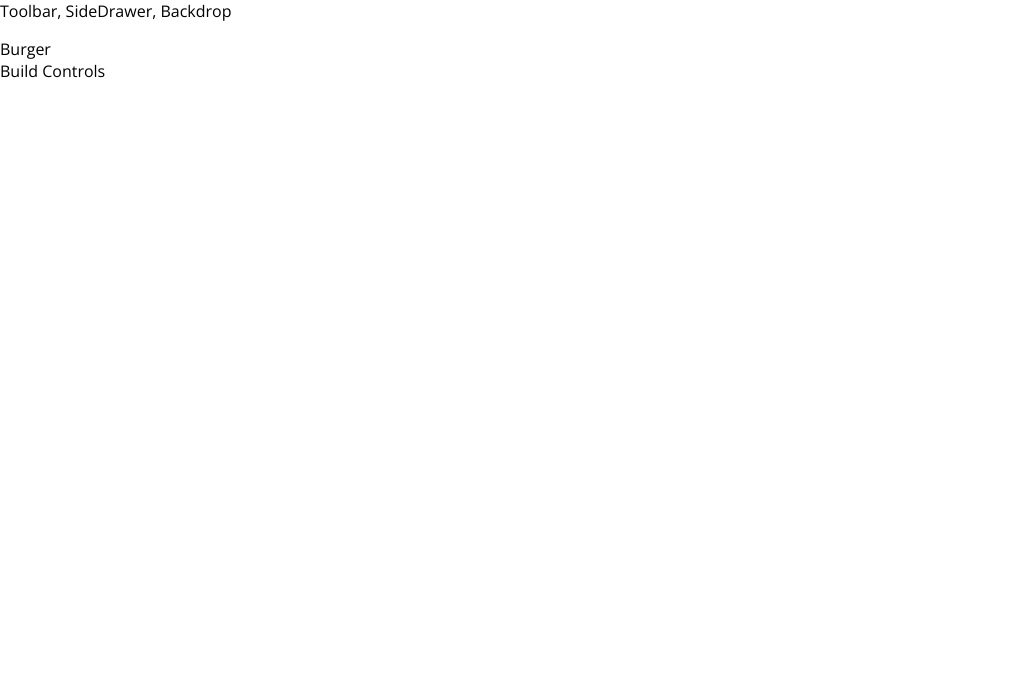
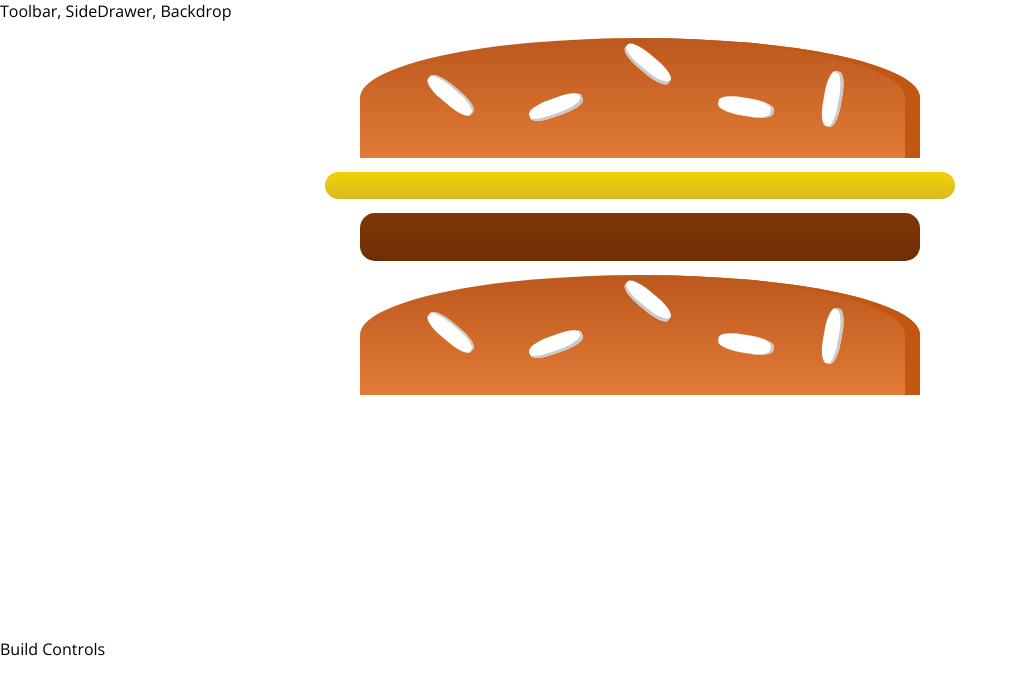
Before and after one commit to Mehdi-HAFID/burger, a React (Create React App) app: page / in a window 1280 px wide. Shown: the top 694 px of the page, without its empty margins (0-1018 px from the left). Built offline with nearby package versions, Linux system fonts and the light colour scheme.

Commit message:
Creating a Burger in Burger.js

```diff
--- a/src/components/Burger/Burger.js
+++ b/src/components/Burger/Burger.js
@@ -0,0 +1,17 @@
+import React from "react";
+
+import classes from './Burger.module.css'
+import BurgerIngredient from "./BurgerIngredient/BurgerIngredient";
+
+const burger = (props) => {
+	return(
+		<div className={classes.Burger}>
+			<BurgerIngredient type='bread-top'/>
+			<BurgerIngredient type='cheese'/>
+			<BurgerIngredient type='meat'/>
+			<BurgerIngredient type='bread-top'/>
+		</div>
+	);
+}
+
+export default burger;
--- /dev/null
+++ b/src/components/Burger/Burger.module.css
@@ -0,0 +1,24 @@
+.Burger{   /* mobile*/
+	width: 100%;
+	margin: auto;
+	height: 250px;
+	overflow: no-display;
+	/*overflow: scroll;*/
+	text-align: center;
+	font-weight: bold;
+	font-size: 1.2rem;
+}
+
+@media (min-width: 500px) and (min-height: 400px) {
+	.Burger{
+		width: 350px;
+		height: 400px;
+	}
+}
+
+@media (min-width: 1000px) and (min-height: 700px) {
+	.Burger{
+		width: 700px;
+		height: 600px;
+	}
+}
--- a/src/components/Burger/BurgerIngredient/BurgerIngredient.js
+++ b/src/components/Burger/BurgerIngredient/BurgerIngredient.js
@@ -1,7 +1,7 @@
 import React, {Component} from "react";
 import PropTypes from 'prop-types';
 
-import classes from './BurgerIngredient.css';
+import classes from './BurgerIngredient.module.css';
 
 class BurgerIngredient extends Component {
 	render() {
@@ -37,7 +37,7 @@
 	}
 };
 
-BurgerIngredient.prototype = {
+BurgerIngredient.propTypes = {
 	type: PropTypes.string.isRequired,
 }
 
--- a/src/containers/BurgerBuilder/BurgerBuilder.js
+++ b/src/containers/BurgerBuilder/BurgerBuilder.js
@@ -1,12 +1,13 @@
 import React, {Component} from "react";
 
 import Aux from "../../hoc/Auxiliary";
+import Burger from '../../components/Burger/Burger';
 
 class BurgerBuilder extends Component{
 	render() {
 		return (
 			<Aux>
-				<div>Burger</div>
+				<Burger />
 				<div>Build Controls</div>
 			</Aux>
 		);
```
Also changed, not shown: src/components/Burger/BurgerIngredient/BurgerIngredient.module.css (renamed from src/components/Burger/BurgerIngredient/BurgerIngredient.css).
